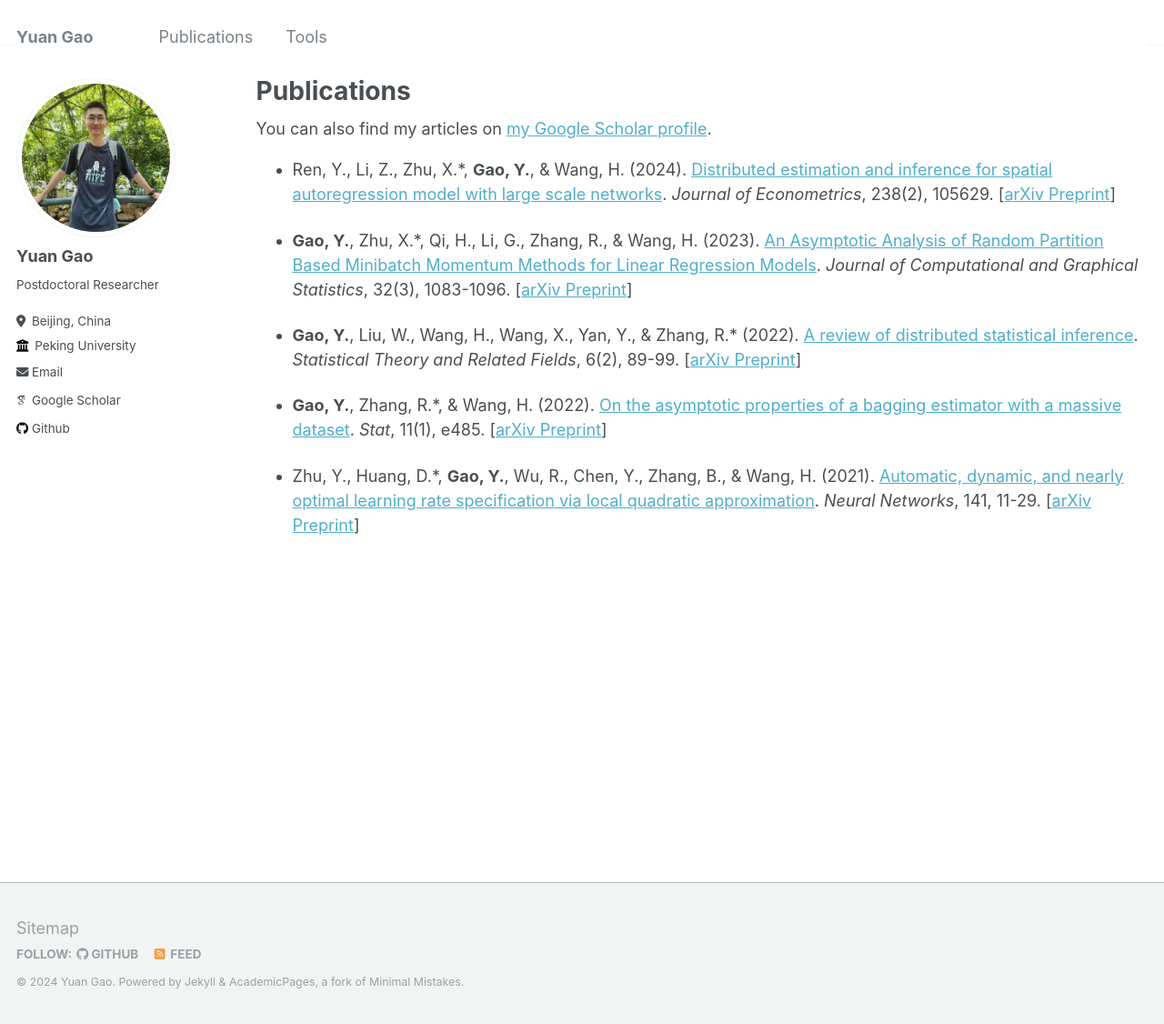
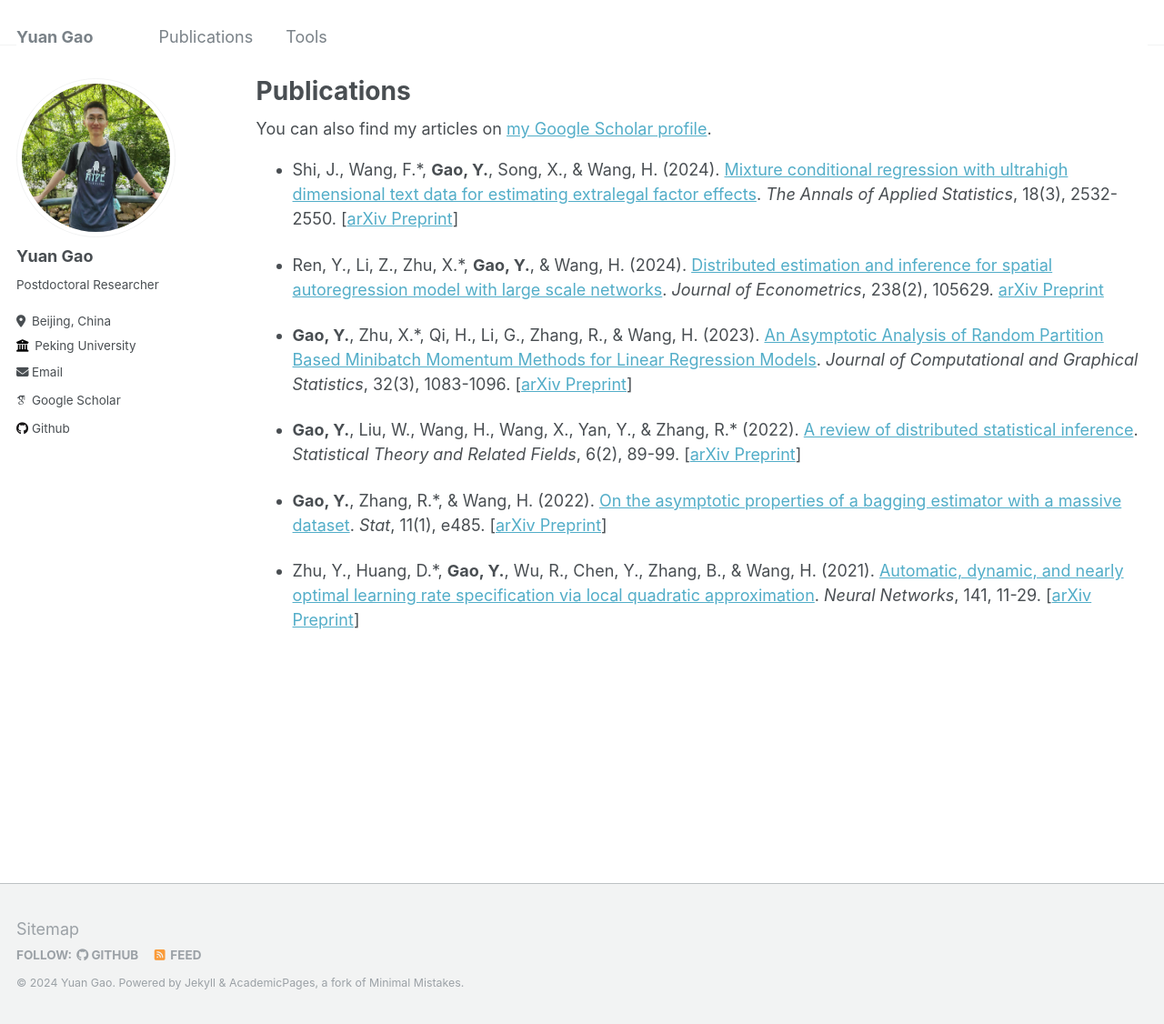
Before and after one commit to YannEmiya/YannEmiya.github.io, a Jekyll site: the page built from _pages/publications.md, in a window 1280 px wide and 1126 px high. Shown: the whole window at 91% size. Built offline with Jekyll 4.4.1, drawn with Linux system fonts in a browser that asks for light colours; some web fonts are replaced.

Commit message:
Update publications.md

```diff
--- a/_pages/publications.md
+++ b/_pages/publications.md
@@ -9,7 +9,9 @@ author_profile: true
   <div class="wordwrap">You can also find my articles on <a href="{{site.author.googlescholar}}">my Google Scholar profile</a>.</div>
 {% endif %}
 
-- Ren, Y., Li, Z., Zhu, X.\*, **Gao, Y.**, & Wang, H. (2024). [Distributed estimation and inference for spatial autoregression model with large scale networks](https://doi.org/10.1016/j.jeconom.2023.105629). *Journal of Econometrics*, 238(2), 105629. [[arXiv Preprint](https://arxiv.org/abs/2210.16634)]
+- Shi, J., Wang, F.\*, **Gao, Y.**, Song, X., & Wang, H. (2024). [Mixture conditional regression with ultrahigh dimensional text data for estimating extralegal factor effects](https://doi.org/10.1214/24-AOAS1893). *The Annals of Applied Statistics*, 18(3), 2532-2550. [[arXiv Preprint](https://arxiv.org/abs/2311.07906)]
+
+- Ren, Y., Li, Z., Zhu, X.\*, **Gao, Y.**, & Wang, H. (2024). [Distributed estimation and inference for spatial autoregression model with large scale networks](https://doi.org/10.1016/j.jeconom.2023.105629). *Journal of Econometrics*, 238(2), 105629. [arXiv Preprint](https://arxiv.org/abs/2210.16634)
 
 - **Gao, Y.**, Zhu, X.\*, Qi, H., Li, G., Zhang, R., & Wang, H. (2023). [An Asymptotic Analysis of Random Partition Based Minibatch Momentum Methods for Linear Regression Models](https://www.tandfonline.com/doi/full/10.1080/10618600.2022.2143786). *Journal of Computational and Graphical Statistics*, 32(3), 1083-1096. [[arXiv Preprint](https://arxiv.org/abs/2111.01507)]
 
```
